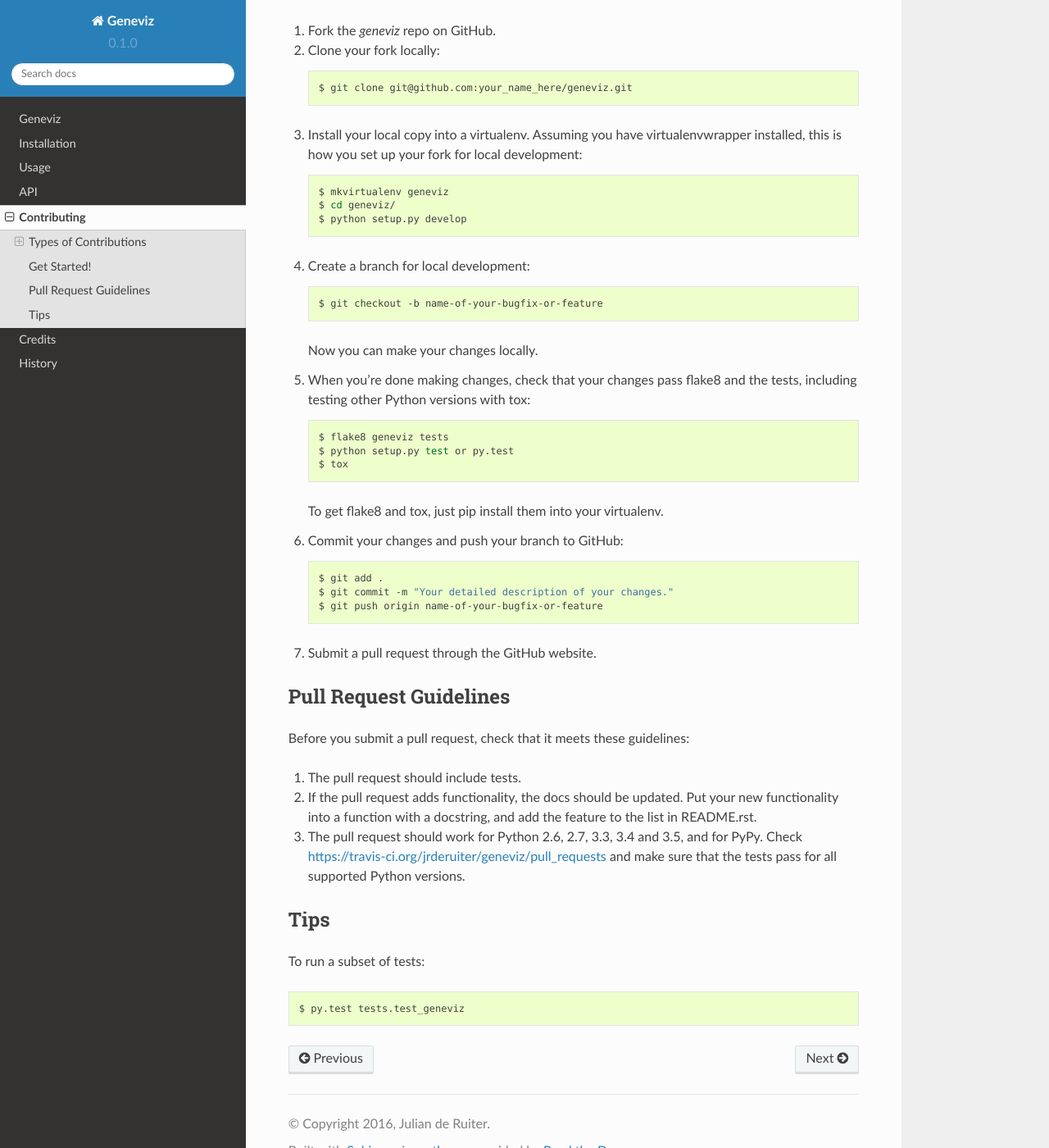
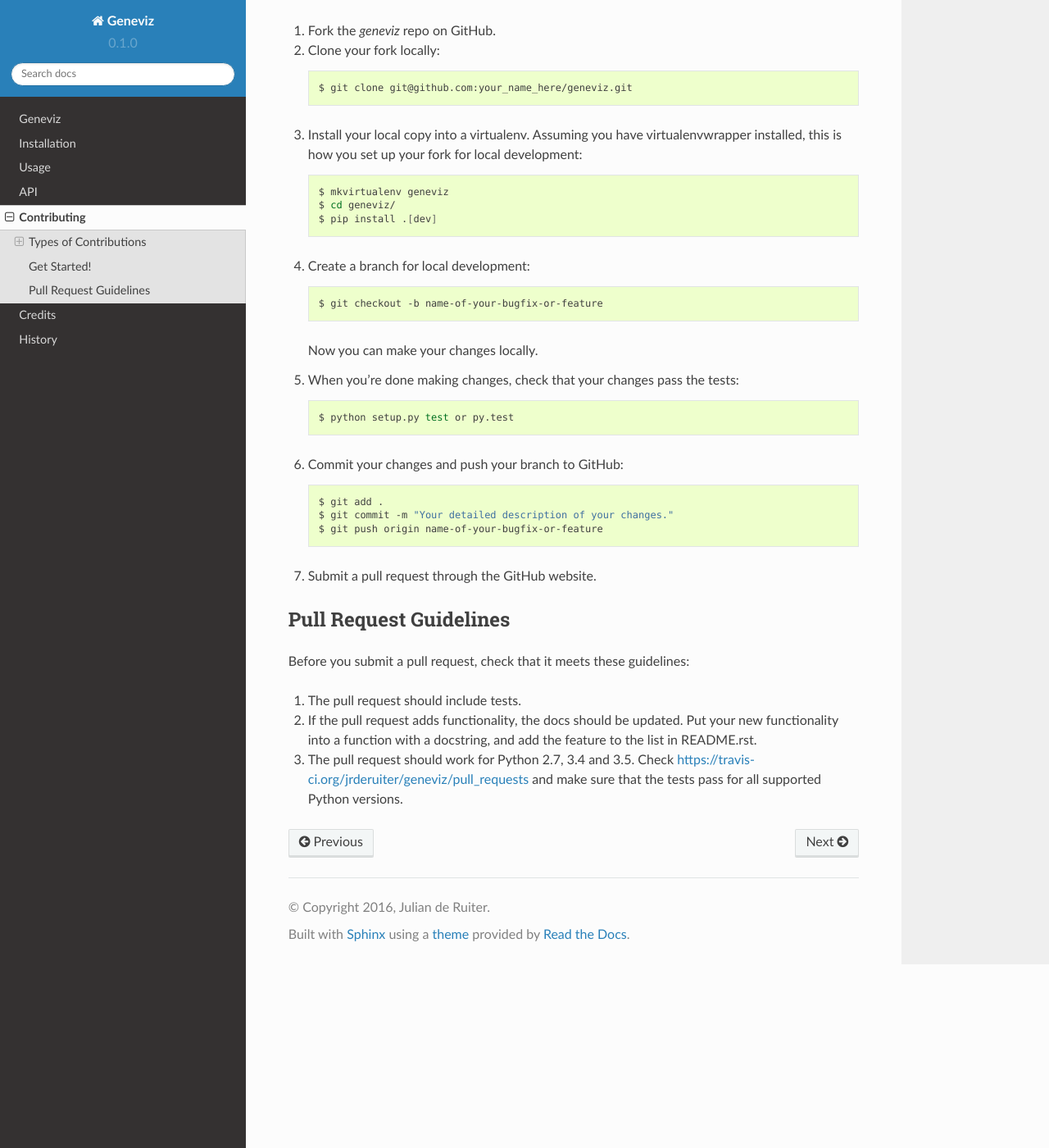
Before and after one commit to jrderuiter/geneviz, a Sphinx documentation site: the page built from docs/contributing.rst, in a window 1280 px wide and 1400 px high, scrolled down 1264 px. Shown: the whole window at 82% size. Built offline with Sphinx 7.4.7 and the Read the Docs theme 2.0.0, drawn with Linux system fonts in a browser that asks for light colours; pages that are not in the unit, such as notebooks, are missing from menus.

```diff
--- a/CONTRIBUTING.rst
+++ b/CONTRIBUTING.rst
@@ -68,7 +68,7 @@ Ready to contribute? Here's how to set up `geneviz` for local development.
 
     $ mkvirtualenv geneviz
     $ cd geneviz/
-    $ python setup.py develop
+    $ pip install .[dev]
 
 4. Create a branch for local development::
 
@@ -76,13 +76,9 @@ Ready to contribute? Here's how to set up `geneviz` for local development.
 
    Now you can make your changes locally.
 
-5. When you're done making changes, check that your changes pass flake8 and the tests, including testing other Python versions with tox::
+5. When you're done making changes, check that your changes pass the tests::
 
-    $ flake8 geneviz tests
     $ python setup.py test or py.test
-    $ tox
-
-   To get flake8 and tox, just pip install them into your virtualenv.
 
 6. Commit your changes and push your branch to GitHub::
 
@@ -101,13 +97,6 @@ Before you submit a pull request, check that it meets these guidelines:
 2. If the pull request adds functionality, the docs should be updated. Put
    your new functionality into a function with a docstring, and add the
    feature to the list in README.rst.
-3. The pull request should work for Python 2.6, 2.7, 3.3, 3.4 and 3.5, and for PyPy. Check
+3. The pull request should work for Python 2.7, 3.4 and 3.5. Check
    https://travis-ci.org/jrderuiter/geneviz/pull_requests
    and make sure that the tests pass for all supported Python versions.
-
-Tips
-----
-
-To run a subset of tests::
-
-$ py.test tests.test_geneviz
--- a/README.rst
+++ b/README.rst
@@ -1,7 +1,6 @@
 ===============================
 Geneviz
 ===============================
-
 
 .. image:: https://img.shields.io/pypi/v/geneviz.svg
         :target: https://pypi.python.org/pypi/geneviz
--- a/docs/readme.rst
+++ /dev/null
@@ -1 +0,0 @@
-.. include:: ../README.rst
```
Also changed, not shown: docs/index.rst (+32 -15 lines), docs/modules.rst (deleted, +0 -7 lines), setup.py (+9 -0 lines), 1 other file.
